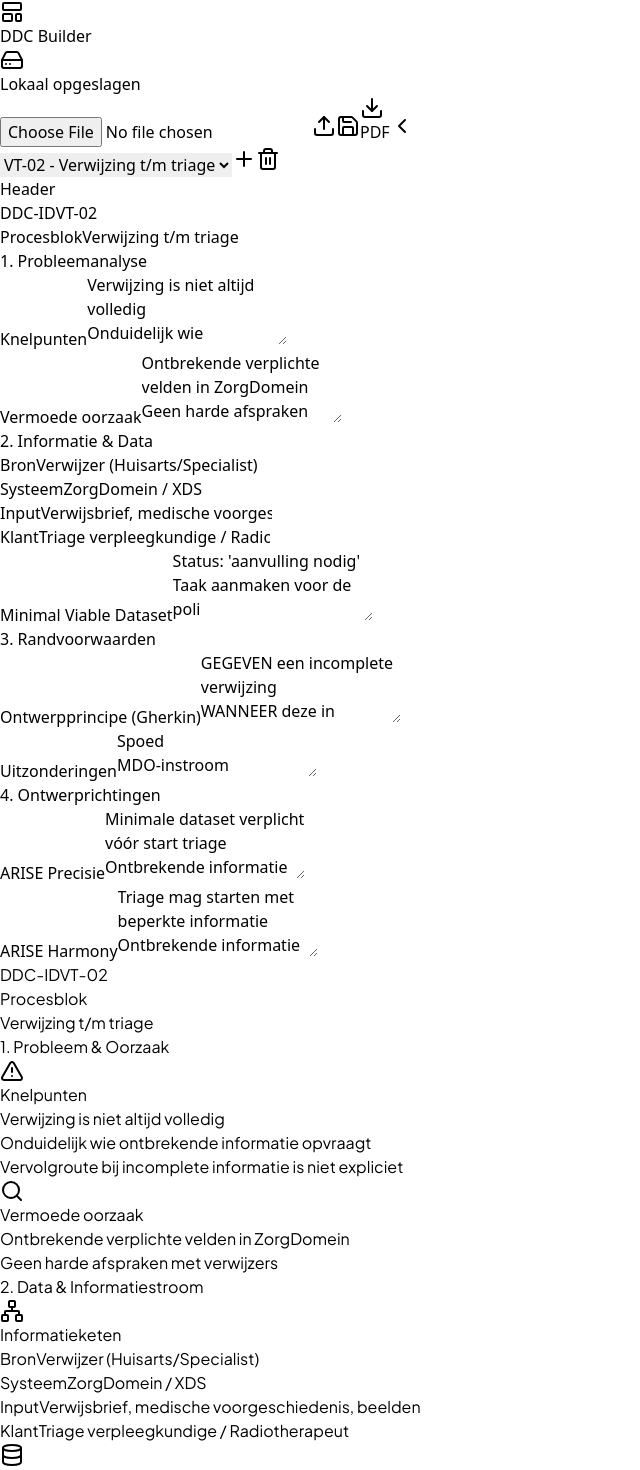
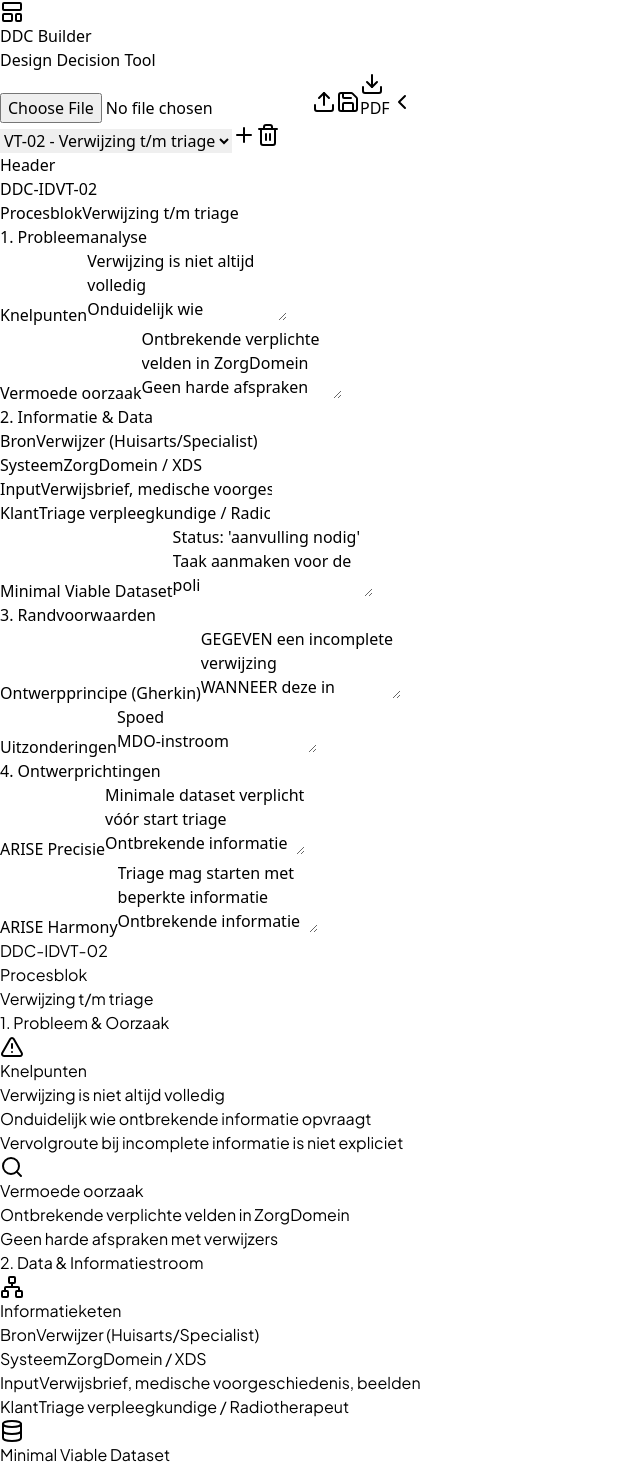
Before and after one commit to ikhaqani/AriseDecision, a React (Vite) app: page / in a window 1280 px wide. Shown: the top 1470 px of the page, without its empty margins (0-640 px from the left). Built offline with nearby package versions, Linux system fonts and the light colour scheme.

Commit message:
Fix live opslaan en typen

```diff
--- a/src/App.jsx
+++ b/src/App.jsx
@@ -3,7 +3,7 @@
   Plus, Printer, Trash2, AlertTriangle,
   CheckCircle2, RefreshCw, Database, Settings2,
   AlertOctagon, CalendarDays, Menu,
-  ChevronLeft, Check, Network, Search, Target, LayoutTemplate, Download, HardDrive, Upload, Save
+  ChevronLeft, Check, Network, Search, Target, LayoutTemplate, Download, Upload, Save
 } from 'lucide-react';
 
 const initialCard = {
@@ -26,6 +26,21 @@
   deadline: ""
 };
 
+// Geoptimaliseerde sectie component (buiten de main app voor betere type-prestaties)
+const Section = ({ icon: Icon, title, children, accentClass = "text-slate-600", iconBg = "bg-white border-slate-200" }) => (
+  <div className="flex flex-col bg-white/60 p-5 rounded-xl border border-white/40 shadow-sm h-full">
+    <div className="flex items-center gap-3 mb-3">
+      <div className={`p-1.5 rounded-lg border ${iconBg} ${accentClass} bg-white shadow-sm`}>
+        <Icon className="w-4 h-4 stroke-[2.5px]" />
+      </div>
+      <h2 className="text-sm font-extrabold uppercase tracking-wide text-slate-800">{title}</h2>
+    </div>
+    <div className="text-[13px] font-semibold text-slate-700 leading-relaxed space-y-1.5 mt-1">
+      {children}
+    </div>
+  </div>
+);
+
 export default function App() {
   const [cards, setCards] = useState(() => {
     const saved = localStorage.getItem('ddc_cards');
@@ -34,14 +49,11 @@
   const [activeCardId, setActiveCardId] = useState(cards[0]?.id || initialCard.id);
   const [isSidebarOpen, setIsSidebarOpen] = useState(true);
   const [isPrintingAll, setIsPrintingAll] = useState(false);
-  const [saveStatus, setSaveStatus] = useState("saved");
   const fileInputRef = useRef(null);
 
+  // Stille auto-save op de achtergrond zonder de UI te triggeren
   useEffect(() => {
-    setSaveStatus("saving");
     localStorage.setItem('ddc_cards', JSON.stringify(cards));
-    const timer = setTimeout(() => setSaveStatus("saved"), 500);
-    return () => clearTimeout(timer);
   }, [cards]);
 
   const activeCard = cards.find(c => c.id === activeCardId) || cards[0];
@@ -132,20 +144,6 @@
     setTimeout(() => window.print(), 100);
   };
 
-  const Section = ({ icon: Icon, title, children, accentClass = "text-slate-600", iconBg = "bg-white border-slate-200" }) => (
-    <div className="flex flex-col bg-white/60 p-5 rounded-xl border border-white/40 shadow-sm h-full">
-      <div className="flex items-center gap-3 mb-3">
-        <div className={`p-1.5 rounded-lg border ${iconBg} ${accentClass} bg-white shadow-sm`}>
-          <Icon className="w-4 h-4 stroke-[2.5px]" />
-        </div>
-        <h2 className="text-sm font-extrabold uppercase tracking-wide text-slate-800">{title}</h2>
-      </div>
-      <div className="text-[13px] font-semibold text-slate-700 leading-relaxed space-y-1.5 mt-1">
-        {children}
-      </div>
-    </div>
-  );
-
   return (
     <div className="flex h-screen bg-[#f1f5f9] font-sans overflow-hidden relative">
       <style dangerouslySetInnerHTML={{__html: `
@@ -190,13 +188,7 @@
                       <LayoutTemplate className="w-5 h-5 text-sky-400" />
                       DDC Builder
                   </h1>
-                  <div className="flex items-center gap-1 mt-1 text-slate-400">
-                      {saveStatus === "saving" ? (
-                        <><span className="w-3 h-3 rounded-full bg-amber-400 animate-pulse" /><span className="text-[10px] uppercase tracking-widest">Opslaan...</span></>
-                      ) : (
-                        <><HardDrive className="w-3 h-3 text-emerald-400" /><span className="text-[10px] uppercase tracking-widest text-emerald-400">Lokaal opgeslagen</span></>
-                      )}
-                  </div>
+                  <p className="text-[10px] uppercase tracking-widest text-slate-400 mt-1">Design Decision Tool</p>
               </div>
               <div className="flex gap-2">
                 <input type="file" accept=".json" ref={fileInputRef} onChange={handleImportData} className="hidden" />
```
